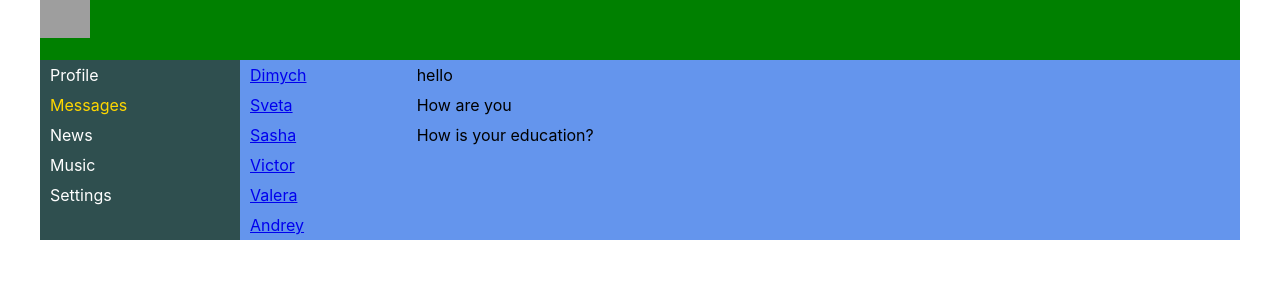
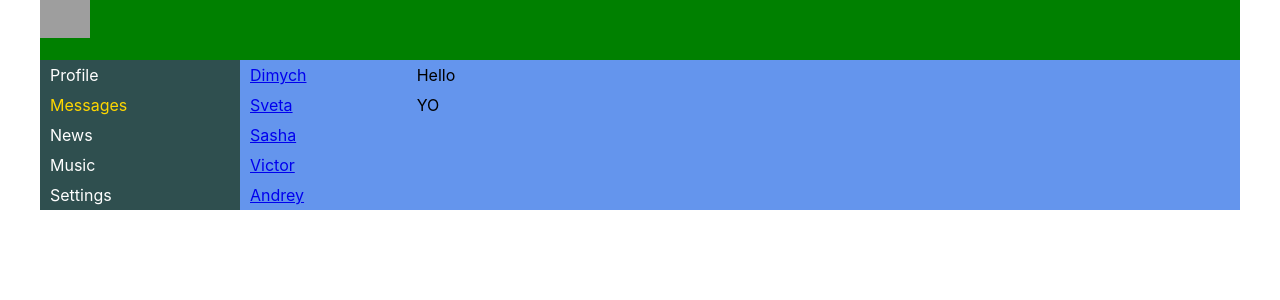
Before and after one commit to myCatPear/samurai-way-main, a React (Create React App) app: page /dialogs in a window 1280 px wide. Shown: the top 300 px of the page. Built offline with nearby package versions, Linux system fonts and the light colour scheme; grey boxes are pictures that could not be loaded.

Commit message:
end 26 lessons before move data

```diff
--- /dev/null
+++ b/src/components/Dialogs/DialogItem/DialogItem.tsx
@@ -0,0 +1,22 @@
+import React from 'react';
+import { NavLink } from 'react-router-dom';
+import classes from "./../Dialogs.module.css"
+
+type DialogItemPropsType = {
+    name:string
+    id:number
+}
+
+const DialogItem = (props:DialogItemPropsType) => {
+
+    const path = `/dialogs/${props.id}`;
+
+    return (
+        <div className={`${classes.dialog} ${classes.active}`}>
+        <NavLink to={path}>{props.name}</NavLink>
+    </div>
+    )
+}
+
+
+export default DialogItem;
--- a/src/components/Dialogs/Dialogs.tsx
+++ b/src/components/Dialogs/Dialogs.tsx
@@ -1,49 +1,44 @@
 import React from 'react';
-import { NavLink } from 'react-router-dom';
 import classes from "./Dialogs.module.css"
+import DialogItem from "./DialogItem/DialogItem";
+import Message from "./Message/Message";
 
-type DialogItemPropsType = {
-    name:string,
+type DialogsData = {
     id:number
+    name:string
 }
 
-type MessagePropsType = {
+type MessageData = {
+    id:number
     message:string
 }
 
-const DialogItem = (props:DialogItemPropsType) => {
 
-    const path = `/dialogs/${props.id}`;
+let dialogs:Array<DialogsData> = [
+    {id:1, name:'Dimych'},
+    {id:2, name:'Sveta'},
+    {id:3, name:'Sasha'},
+    {id:4, name:'Victor'},
+    {id:5, name:'Andrey'},
+]
 
-    return (
-        <div className={`${classes.dialog} ${classes.active}`}>
-        <NavLink to={path}>{props.name}</NavLink>
-    </div>
-    )
-}
+let messages:Array<MessageData> = [
+    {id:1, message:'Hello'},
+    {id:2, message:'YO'}
+]
 
-const Message = (props:MessagePropsType) => {
-    return (
-        <div className={classes.message}>{props.message}</div>
-    )
-}
+let dialogsElement = dialogs.map(d => <DialogItem name={d.name} id={d.id}/>)
+
+let messageElements = messages.map(m => <Message id={m.id} message={m.message}/>)
 
 const Dialogs = () => {
     return (
         <div className={classes.dialogs}>
             <div className={classes.dialogsItem}>
-             <DialogItem name={'Dimych'} id={1}/>
-             <DialogItem name={'Sveta'} id={2}/>
-             <DialogItem name={'Sasha'} id={3}/>
-             <DialogItem name={'Victor'} id={4}/>
-             <DialogItem name={'Valera'} id={5}/>
-             <DialogItem name={'Andrey'} id={6}/>
+                {dialogsElement}
             </div>
-
             <div className={classes.messages}>
-            <Message message={'hello'}/>
-            <Message message={'How are you'}/>
-            <Message message={'How is your education?'}/>
+                {messageElements}
             </div>
         </div>
     );
--- /dev/null
+++ b/src/components/Dialogs/Message/Message.tsx
@@ -0,0 +1,15 @@
+import React from 'react';
+import classes from "./../Dialogs.module.css"
+
+type MessagePropsType = {
+    id:number
+    message:string
+}
+
+const Message = (props:MessagePropsType) => {
+    return (
+        <div className={classes.message}>{props.message}</div>
+    )
+}
+
+export default Message;
--- a/src/components/Profile/MyPosts/MyPosts.tsx
+++ b/src/components/Profile/MyPosts/MyPosts.tsx
@@ -1,6 +1,20 @@
 import React from 'react';
 import classes from './MyPosts.module.css'
 import Post from "./Post/Post";
+
+type PostData = {
+    id:number
+    message:string
+    likesCount:number
+}
+
+let posts:Array<PostData> = [
+    {id:1, message:'Hello', likesCount:22},
+    {id:2, message:'YO', likesCount:33}
+]
+
+let postsElements = posts.map(p => <Post message={p.message} id={p.id} likesCount={p.likesCount}/>)
+
 
 const MyPosts = () => {
     return (
@@ -15,7 +29,7 @@ const MyPosts = () => {
                     <button>Remove</button>
                 </div>
                 <div className={classes.posts}>
-                    <Post message={'hello'}/>
+                    {postsElements}
                 </div>
             </div>
     );
--- a/src/components/Profile/MyPosts/Post/Post.tsx
+++ b/src/components/Profile/MyPosts/Post/Post.tsx
@@ -3,6 +3,8 @@ import classes from './Post.module.css'
 
 type PostPropsType = {
     message:string
+    id: number
+    likesCount:number
 }
 
 const Post = (props: PostPropsType) => {
@@ -14,7 +16,7 @@ const Post = (props: PostPropsType) => {
                 alt="s"/>
             {props.message}
             <div>
-                <span>Like</span>
+                <span>Likes: {props.likesCount}</span>
             </div>
 
         </div>
--- a/tsconfig.json
+++ b/tsconfig.json
@@ -6,6 +6,7 @@
       "dom.iterable",
       "esnext"
     ],
+    "plugins": [{ "name": "typescript-plugin-css-modules" }],
     "allowJs": true,
     "skipLibCheck": true,
     "esModuleInterop": true,
```
